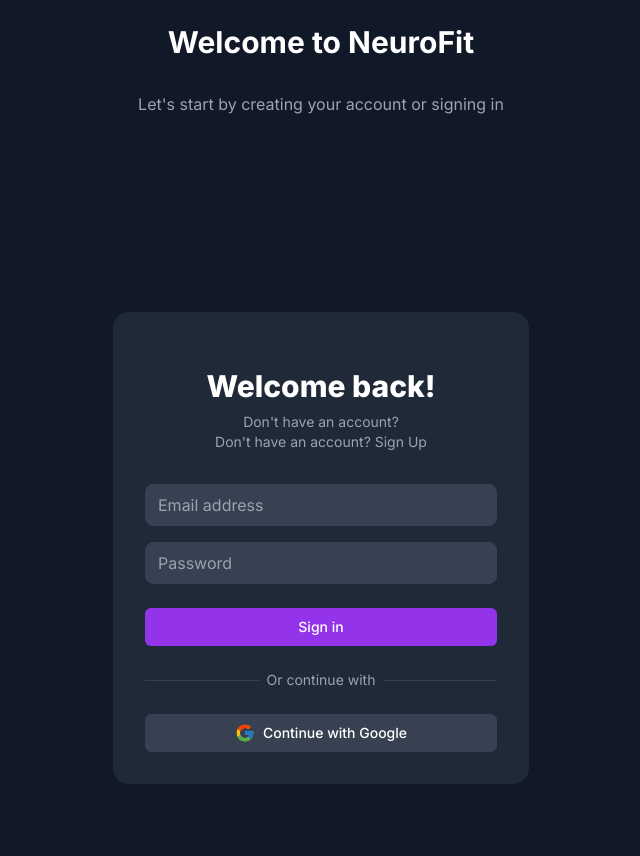
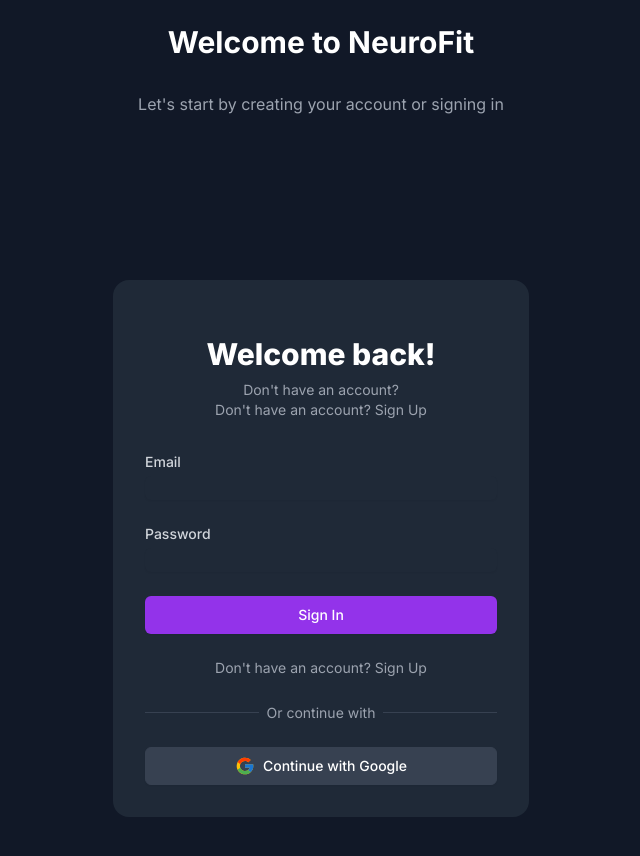
Before and after one commit to Rohitsengar02/neurofit, a Next.js app: page / in a window 1280 px wide. Shown: the top 856 px of the page, without its empty margins (319-959 px from the left). Built offline with nearby package versions, Linux system fonts and the light colour scheme; no server answers.

Commit message:
update authantication form

```diff
--- a/app/components/Auth/AuthForm.tsx
+++ b/app/components/Auth/AuthForm.tsx
@@ -3,6 +3,7 @@
 import { useState } from 'react';
 import { auth } from '@/app/utils/firebase';
 import { motion } from 'framer-motion';
+import { saveUserData, UserData } from '@/app/utils/userService';
 import {
   createUserWithEmailAndPassword,
   signInWithEmailAndPassword,
@@ -13,6 +14,64 @@ import {
 interface AuthFormProps {
   onSuccess?: () => void;
 }
+
+const initialUserData: UserData = {
+  personalInfo: {
+    name: '',
+    age: 0,
+    gender: '',
+    bodyType: '',
+    bodyFat: 0
+  },
+  fitnessGoals: [],
+  weightGoals: {
+    currentWeight: 0,
+    targetWeight: 0
+  },
+  experienceLevel: '',
+  weightliftingExperience: '',
+  workoutPreferences: {
+    daysPerWeek: 0,
+    timePerWorkout: 0,
+    preferredTime: '',
+    location: '',
+    frequency: '',
+    duration: ''
+  },
+  weeklySchedule: [],
+  dailyRoutine: {
+    wakeUpTime: '',
+    sleepTime: '',
+    mealtimes: []
+  },
+  exercisePreferences: {
+    preferredExercises: [],
+    avoidExercises: []
+  },
+  healthConditions: {
+    conditions: [],
+    medications: [],
+    injuries: []
+  },
+  measurements: {
+    height: 0,
+    weight: 0,
+    chest: 0,
+    waist: 0,
+    hips: 0,
+    arms: 0,
+    legs: 0
+  },
+  stressLevel: {
+    level: '',
+    stressors: []
+  },
+  trainingHistory: {
+    previousExperience: [],
+    trainingDuration: '',
+    consistency: ''
+  }
+};
 
 export default function AuthForm({ onSuccess }: AuthFormProps) {
   const [isLogin, setIsLogin] = useState(true);
@@ -30,7 +89,9 @@ export default function AuthForm({ onSuccess }: AuthFormProps) {
       if (isLogin) {
         await signInWithEmailAndPassword(auth, email, password);
       } else {
-        await createUserWithEmailAndPassword(auth, email, password);
+        const userCredential = await createUserWithEmailAndPassword(auth, email, password);
+        // Create initial user data in Firestore
+        await saveUserData(initialUserData);
       }
       onSuccess?.();
     } catch (error: any) {
@@ -74,59 +135,78 @@ export default function AuthForm({ onSuccess }: AuthFormProps) {
           </p>
         </div>
 
-        <form className="mt-8 space-y-6" onSubmit={handleSubmit}>
-          <div className="rounded-md shadow-sm space-y-4">
-            <div>
-              <label htmlFor="email" className="sr-only">
-                Email address
+        <motion.form
+          onSubmit={handleSubmit}
+          className="space-y-6"
+          initial={{ opacity: 0, y: 20 }}
+          animate={{ opacity: 1, y: 0 }}
+          transition={{ duration: 0.3 }}
+        >
+          <motion.div
+            initial={{ opacity: 0, x: -20 }}
+            animate={{ opacity: 1, x: 0 }}
+            transition={{ delay: 0.1 }}
+          >
+            <label htmlFor="email" className="block text-sm font-medium text-gray-300">
+              Email
             </label>
             <input
+              type="email"
               id="email"
-                name="email"
-                type="email"
-                required
               value={email}
               onChange={(e) => setEmail(e.target.value)}
-                className="appearance-none rounded-lg relative block w-full px-3 py-2 border border-gray-700 bg-gray-700 text-white placeholder-gray-400 focus:outline-none focus:ring-2 focus:ring-purple-500 focus:border-transparent"
-                placeholder="Email address"
+              className="mt-1 block w-full rounded-md bg-gray-800 border-gray-700 text-white shadow-sm focus:border-purple-500 focus:ring-purple-500"
+              required
             />
-            </div>
-            <div>
-              <label htmlFor="password" className="sr-only">
+          </motion.div>
+
+          <motion.div
+            initial={{ opacity: 0, x: -20 }}
+            animate={{ opacity: 1, x: 0 }}
+            transition={{ delay: 0.2 }}
+          >
+            <label htmlFor="password" className="block text-sm font-medium text-gray-300">
               Password
             </label>
             <input
+              type="password"
               id="password"
-                name="password"
-                type="password"
-                required
               value={password}
               onChange={(e) => setPassword(e.target.value)}
-                className="appearance-none rounded-lg relative block w-full px-3 py-2 border border-gray-700 bg-gray-700 text-white placeholder-gray-400 focus:outline-none focus:ring-2 focus:ring-purple-500 focus:border-transparent"
-                placeholder="Password"
+              className="mt-1 block w-full rounded-md bg-gray-800 border-gray-700 text-white shadow-sm focus:border-purple-500 focus:ring-purple-500"
+              required
             />
-            </div>
-          </div>
+          </motion.div>
 
           {error && (
-            <div className="text-red-500 text-sm text-center">{error}</div>
+            <motion.p
+              className="text-red-500 text-sm"
+              initial={{ opacity: 0 }}
+              animate={{ opacity: 1 }}
+            >
+              {error}
+            </motion.p>
           )}
 
-          <div>
           <motion.button
+            type="submit"
+            disabled={loading}
+            className="w-full flex justify-center py-2 px-4 border border-transparent rounded-md shadow-sm text-sm font-medium text-white bg-purple-600 hover:bg-purple-700 focus:outline-none focus:ring-2 focus:ring-offset-2 focus:ring-purple-500 disabled:opacity-50"
             whileHover={{ scale: 1.02 }}
             whileTap={{ scale: 0.98 }}
-              type="submit"
-              disabled={loading}
-              className="group relative w-full flex justify-center py-2 px-4 border border-transparent text-sm font-medium rounded-md text-white bg-purple-600 hover:bg-purple-700 focus:outline-none focus:ring-2 focus:ring-offset-2 focus:ring-purple-500 disabled:opacity-50"
           >
-              {loading ? (
-                <div className="w-5 h-5 border-t-2 border-white rounded-full animate-spin"></div>
-              ) : (
-                <>{isLogin ? 'Sign in' : 'Sign up'}</>
-              )}
+            {loading ? 'Please wait...' : (isLogin ? 'Sign In' : 'Sign Up')}
           </motion.button>
-          </div>
+
+          <motion.button
+            type="button"
+            onClick={() => setIsLogin(!isLogin)}
+            className="w-full text-sm text-gray-400 hover:text-white"
+            whileHover={{ scale: 1.02 }}
+            whileTap={{ scale: 0.98 }}
+          >
+            {isLogin ? "Don't have an account? Sign Up" : "Already have an account? Sign In"}
+          </motion.button>
 
           <div className="mt-6">
             <div className="relative">
@@ -174,7 +254,7 @@ export default function AuthForm({ onSuccess }: AuthFormProps) {
               </motion.button>
             </div>
           </div>
-        </form>
+        </motion.form>
       </motion.div>
     </div>
   );
--- a/app/page.tsx
+++ b/app/page.tsx
@@ -102,7 +102,6 @@ export default function Home() {
   useEffect(() => {
     const unsubscribe = onAuthStateChanged(auth, async (user) => {
       if (user) {
-        const checkUserData = async () => {
         try {
           const data = await getUserData();
           if (data) {
@@ -111,12 +110,9 @@ export default function Home() {
           }
           setLoading(false);
         } catch (error) {
-            console.error('Error checking user data:', error);
+          console.error('Error loading user data:', error);
           setLoading(false);
         }
-        };
-
-        checkUserData();
       } else {
         setLoading(false);
       }
@@ -681,6 +677,28 @@ export default function Home() {
     }
   };
 
+  useEffect(() => {
+    const unsubscribe = onAuthStateChanged(auth, async (user) => {
+      if (user) {
+        try {
+          const data = await getUserData();
+          if (data) {
+            setUserData(data);
+            setOnboardingComplete(true);
+          }
+          setLoading(false);
+        } catch (error) {
+          console.error('Error loading user data:', error);
+          setLoading(false);
+        }
+      } else {
+        setLoading(false);
+      }
+    });
+
+    return () => unsubscribe();
+  }, []);
+
   if (loading) {
     return (
       <div className="min-h-screen bg-gray-900 text-white flex items-center justify-center">
@@ -689,16 +707,29 @@ export default function Home() {
     );
   }
 
-  if (!userData) {
-    return <AuthForm />;
+  // If not authenticated, show auth form
+  if (!auth.currentUser) {
+    return (
+      <div className="min-h-screen bg-gray-900 flex flex-col items-center justify-center p-6">
+        <div className="max-w-md w-full">
+          <h1 className="text-3xl font-bold text-white text-center mb-8">
+            Welcome to NeuroFit
+          </h1>
+          <p className="text-gray-400 text-center mb-8">
+            Let&apos;s start by creating your account or signing in
+          </p>
+          <AuthForm onSuccess={() => setCurrentStep(1)} />
+        </div>
+      </div>
+    );
   }
 
-  // Show dashboard if onboarding is complete
+  // Show dashboard if user has completed onboarding
   if (onboardingComplete && userData) {
     return <Dashboard userData={userData} />;
   }
 
-  // Show onboarding steps if not complete
+  // Show onboarding steps if authenticated but not complete
   return (
     <div className="min-h-screen bg-gray-900 text-white">
       {renderOnboardingStep()}
```
Lines whose indentation alone changed are shown as unchanged.
